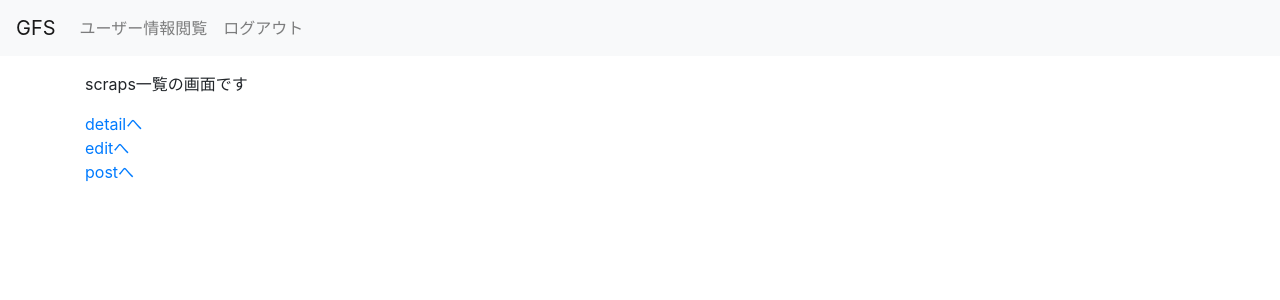
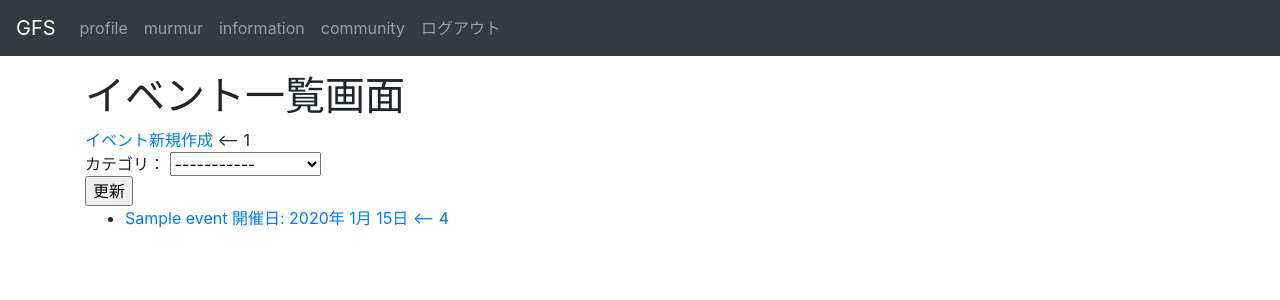
Before and after one commit to jin-take/GFS, a Django app: page /scraps/ in a window 1280 px wide. Shown: the top 300 px of the page. Run offline with Django 3.2, Linux system fonts and the light colour scheme; a user stored in the database is signed in; tables that the repository leaves empty hold one stand-in row (values such as "Sample post"); some libraries are stand-ins or nearby versions.

Commit message:
さっき更新した分
さっき更新した分

```diff
--- a/app/src/GFSProject/templates/accounts/profile.html
+++ b/app/src/GFSProject/templates/accounts/profile.html
@@ -25,6 +25,12 @@
             <td>{{ user.profile.name }}</td>
         </tr>
         <tr>
+            <th>希望資格</th>
+            {% for i in user.profile.desiredqualification.all %}
+            <li>{{ i.certifications }}</li>
+            {% endfor %}
+        </tr>
+        <tr>
             <th>自己紹介</th>
             <td>{{ user.profile.introduce }}</td>
         </tr>
--- a/app/src/GFSProject/templates/base.html
+++ b/app/src/GFSProject/templates/base.html
@@ -16,7 +16,8 @@
 <body>
 
   <!-- ナブバー -->
-  <nav class="navbar navbar-expand-lg navbar-light bg-light">
+  <!-- <nav class="navbar navbar-expand-lg navbar-light bg-light"> -->
+    <nav class="navbar navbar-expand-lg navbar-dark bg-dark" style="margin-bottom: 1rem;">
     <a class="navbar-brand" href="{% url 'index' %}">GFS</a>
     <button class="navbar-toggler" type="button" data-toggle="collapse" data-target="#navbarSupportedContent"
       aria-controls="navbarSupportedContent" aria-expanded="false" aria-label="Toggle navigation">
@@ -27,15 +28,30 @@
       <ul class="navbar-nav mr-auto">
         {% if user.is_authenticated %}
         <li>
-          <a class="nav-item nav-link" href="{% url 'profile' user.pk %}">ユーザー情報閲覧</a>
+          <a class="nav-item nav-link" href="{% url 'profile' user.pk %}">profile</a>
+        </li>
+
+
+        <li>
+          <a class="nav-item nav-link" a href="{% url 'murmur:murmur_list'  %}">murmur</a>
         </li>
 
         <li>
-          <a class="nav-item nav-link" href="{% url 'logout' %}">ログアウト</a>
+          <a class="nav-item nav-link" a href="{% url 'diary:diary_list'  %}">information</a>
         </li>
+
+        <li>
+          <a class="nav-item nav-link" a href="{% url 'scraps:index'  %}">community</a>
+        </li>
+
+
+        <li>
+          <a class="nav-item nav-link" href="{% url 'logout'  %}">ログアウト</a>
+        </li>
+
         {% else %}
         <li class="nav-item">
-          <a class="nav-item nav-link" href="{% url 'login' %}">
+          <a class="nav-item nav-link" href="{% url 'login'  %}">
             ログイン/会員登録
           </a>
         </li>
--- a/app/src/GFSProject/templates/scraps/list.html
+++ b/app/src/GFSProject/templates/scraps/list.html
@@ -1,10 +1,32 @@
 {% extends 'base.html' %}
 
 {% block contents %}
-<p>scraps一覧の画面です</p>
-<a href={% url 'scraps:scraps_detail' %}>detailへ</a>
-<br>
-<a href={% url 'scraps:scraps_edit' %}>editへ</a>
-<br>
-<a href={% url 'scraps:scraps_post' %}>postへ</a>
+<head>
+    <meta charset="utf-8">
+    <title>イベント一覧画面</title>
+  </head>
+  <body>
+    <h1>イベント一覧画面</h1>
+    <a href="{% url 'scraps:event_post' %}">イベント新規作成</a>  <-- 1
+    <form action="{% url 'scraps:index' %}" method="post">
+      {% csrf_token %}
+      カテゴリ：
+      <select name="category">
+        <option value="">-----------</option>  <-- 2
+        {% for category in categories %}
+        <option value="{{category.name}}">{{category.name}}</option>  <-- 3
+        {% endfor %}
+      </select>
+      <br>
+      <input type="submit" value="更新">
+    </form>
+    <ul>
+      {% for event in events %}
+      <li>
+        <a href="{% url 'scraps:event_detail' event.id %}">
+        {{event.title}} 開催日: {{ event.date|date:"Y" }}年 {{ event.date|date:"n"}}月 {{ event.date|date:"j"}}日  <-- 4
+      </li>
+      {% endfor %}
+    </ul>
+  </body>
 {% endblock %}
```
Also changed, not shown: app/src/GFSProject/templates/scraps/detail.html (+20 -6 lines), app/src/GFSProject/templates/scraps/post.html (+24 -6 lines).
